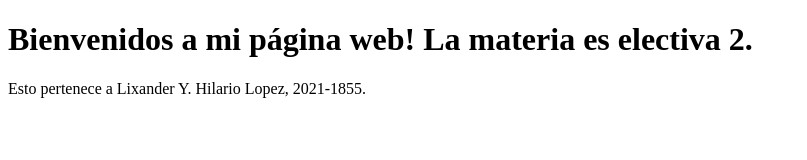
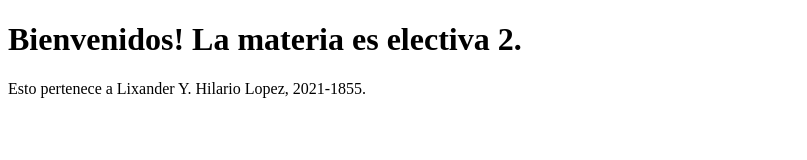
Before and after one commit to lixanderhilariolopez/tareaPruebasUnitarias, a website: page index.html in a window 1280 px wide. Shown: the whole page, without its empty margins (0-807 px from the left). Drawn offline with Linux system fonts and the light colour scheme.

Commit message:
Reparando archivos

```diff
--- a/index.html
+++ b/index.html
@@ -6,7 +6,7 @@
     <title>GitHub Actions Prueba</title>
 </head>
 <body>
-    <h1>Bienvenidos a mi página web! La materia es electiva 2.</h1>
+    <h1>Bienvenidos! La materia es electiva 2.</h1>
     <p>Esto pertenece a Lixander Y. Hilario Lopez, 2021-1855.</p>
 </body>
 </html>
```
Also changed, not shown: .github/workflows/unit_tests.yml.
